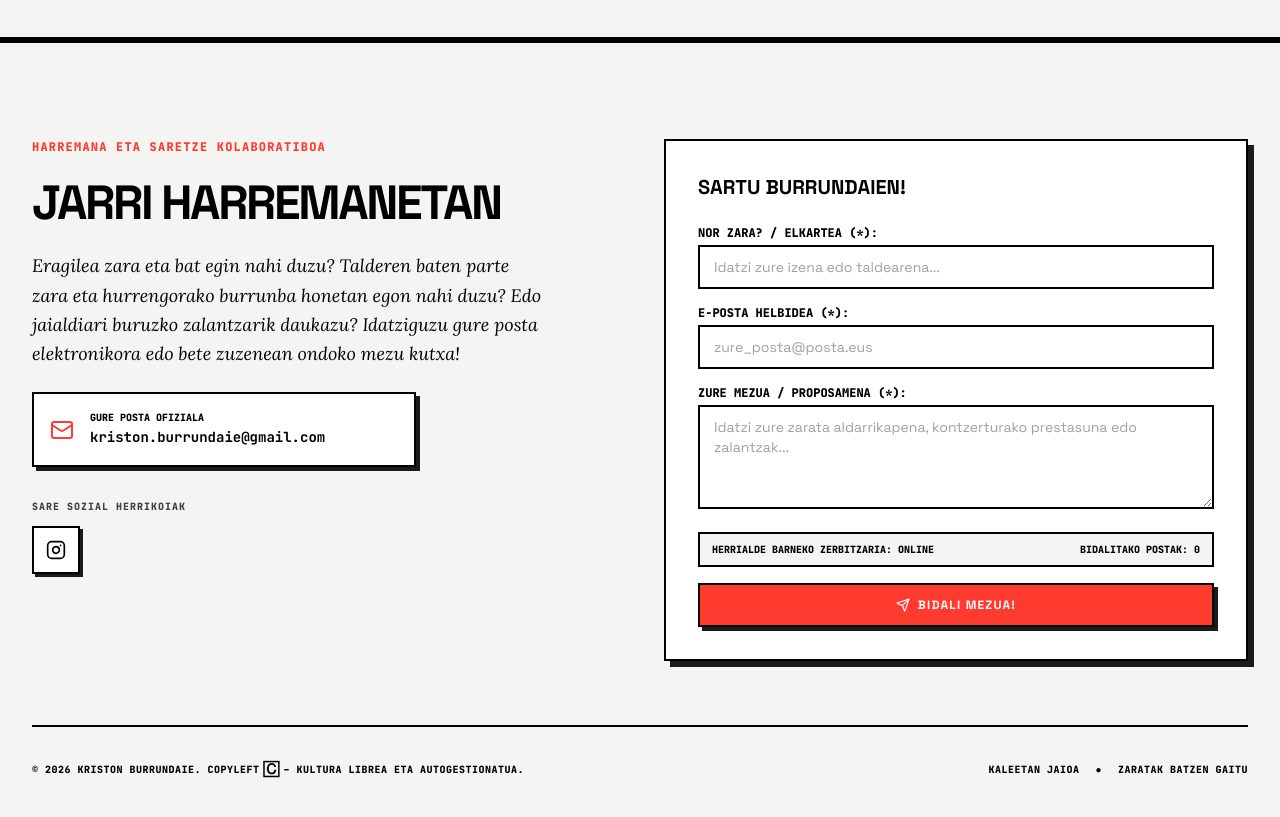
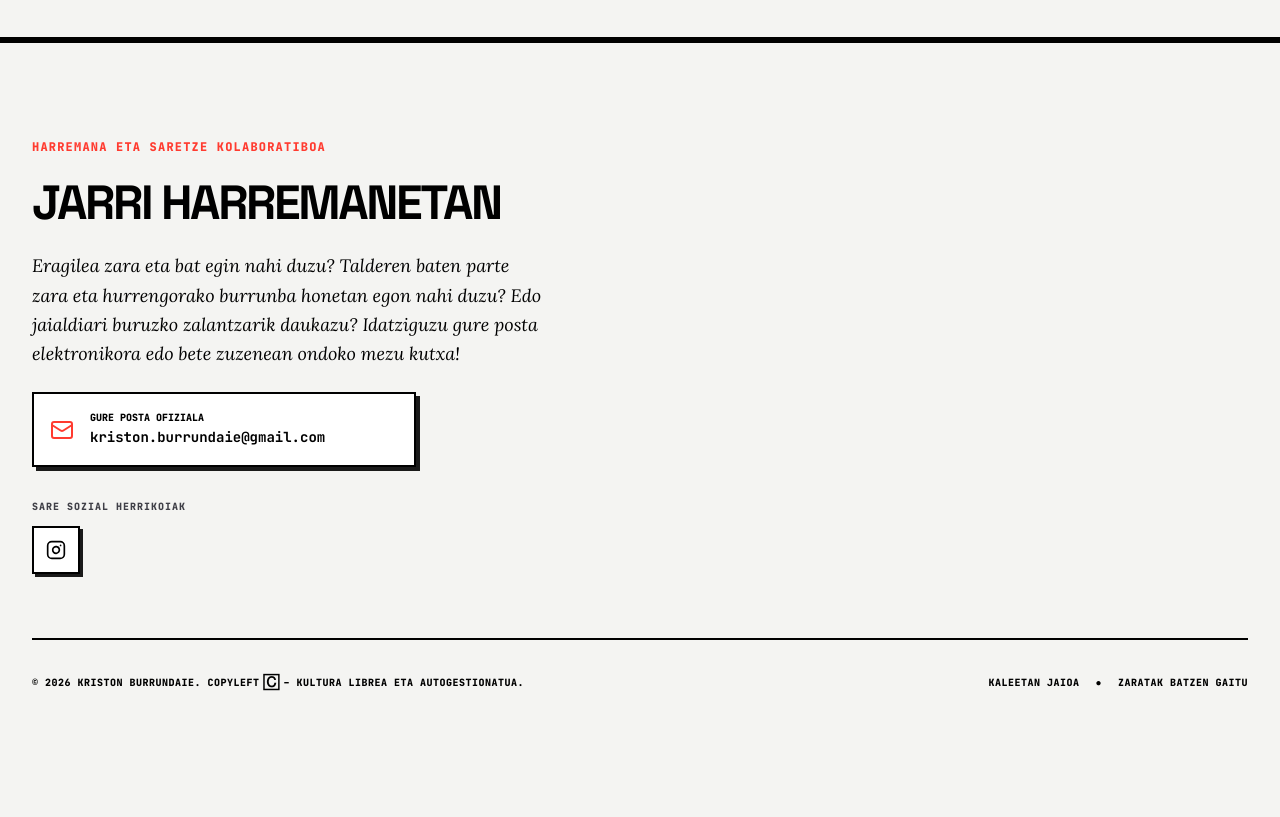
Before and after one commit to mikelalda/kriston_burrundaie, a React (Vite) app: page / in a window 1280 px wide. Shown: the part 2720-3537 px from the top of the page. After the commit the page ends 3460 px from the top, so only its background shows below. Built offline with nearby package versions, Linux system fonts and the light colour scheme.

Commit message:
emaila bidaltzea kendu

```diff
--- a/src/components/Contact.tsx
+++ b/src/components/Contact.tsx
@@ -133,7 +133,7 @@ export default function Contact() {
           </div>
 
           {/* Interactive feedback form column */}
-          <div className="lg:col-span-6 bg-white border-2 border-black p-6 sm:p-8 space-y-6 shadow-[6px_6px_0px_#1a1a1a]">
+          {/* <div className="lg:col-span-6 bg-white border-2 border-black p-6 sm:p-8 space-y-6 shadow-[6px_6px_0px_#1a1a1a]">
             <h3 className="font-sans font-black uppercase text-xl text-black">
               Sartu Burrundaien!
             </h3>
@@ -206,7 +206,7 @@ export default function Contact() {
                 </motion.div>
               )}
             </AnimatePresence>
-          </div>
+          </div> */}
 
         </div>
 
```
